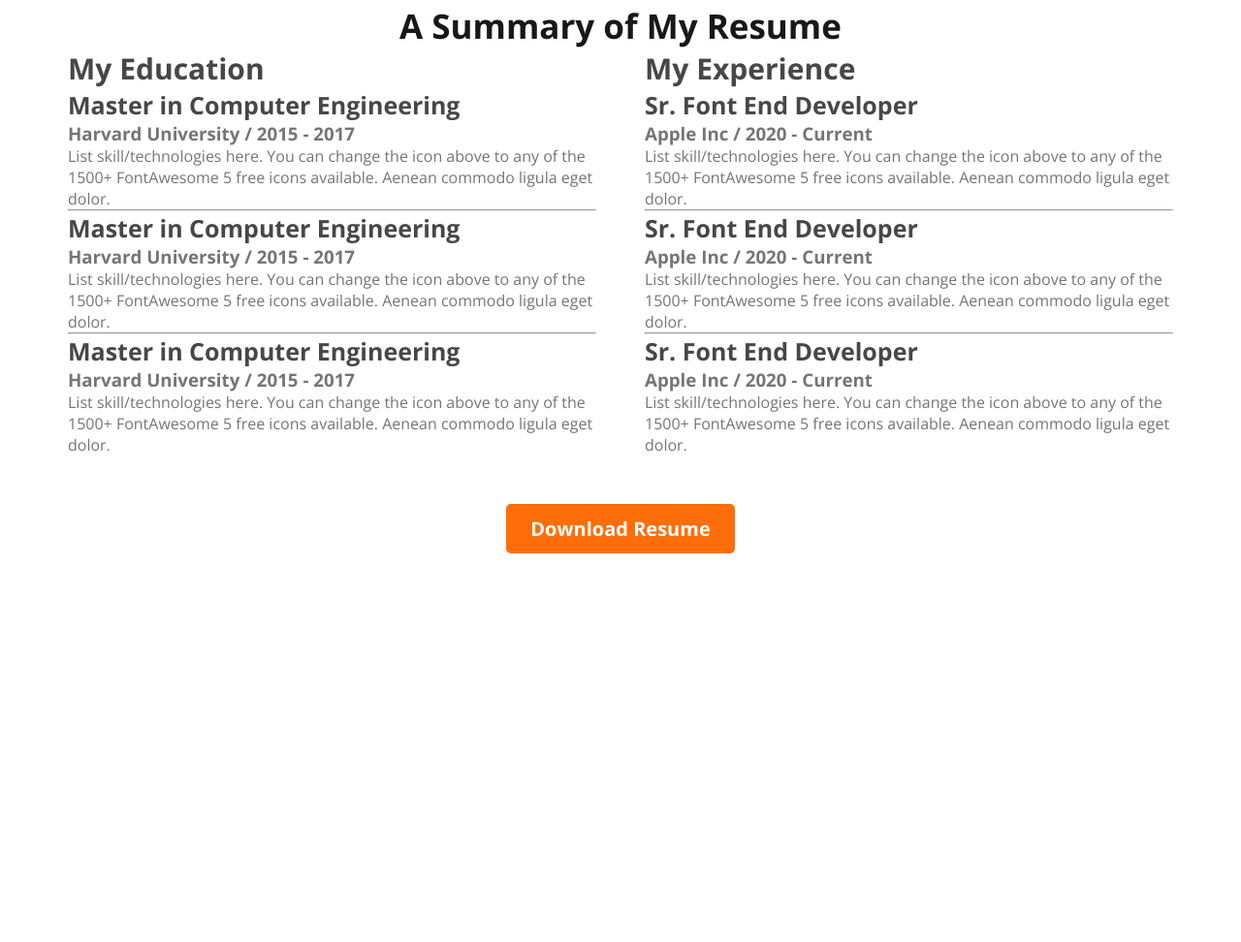
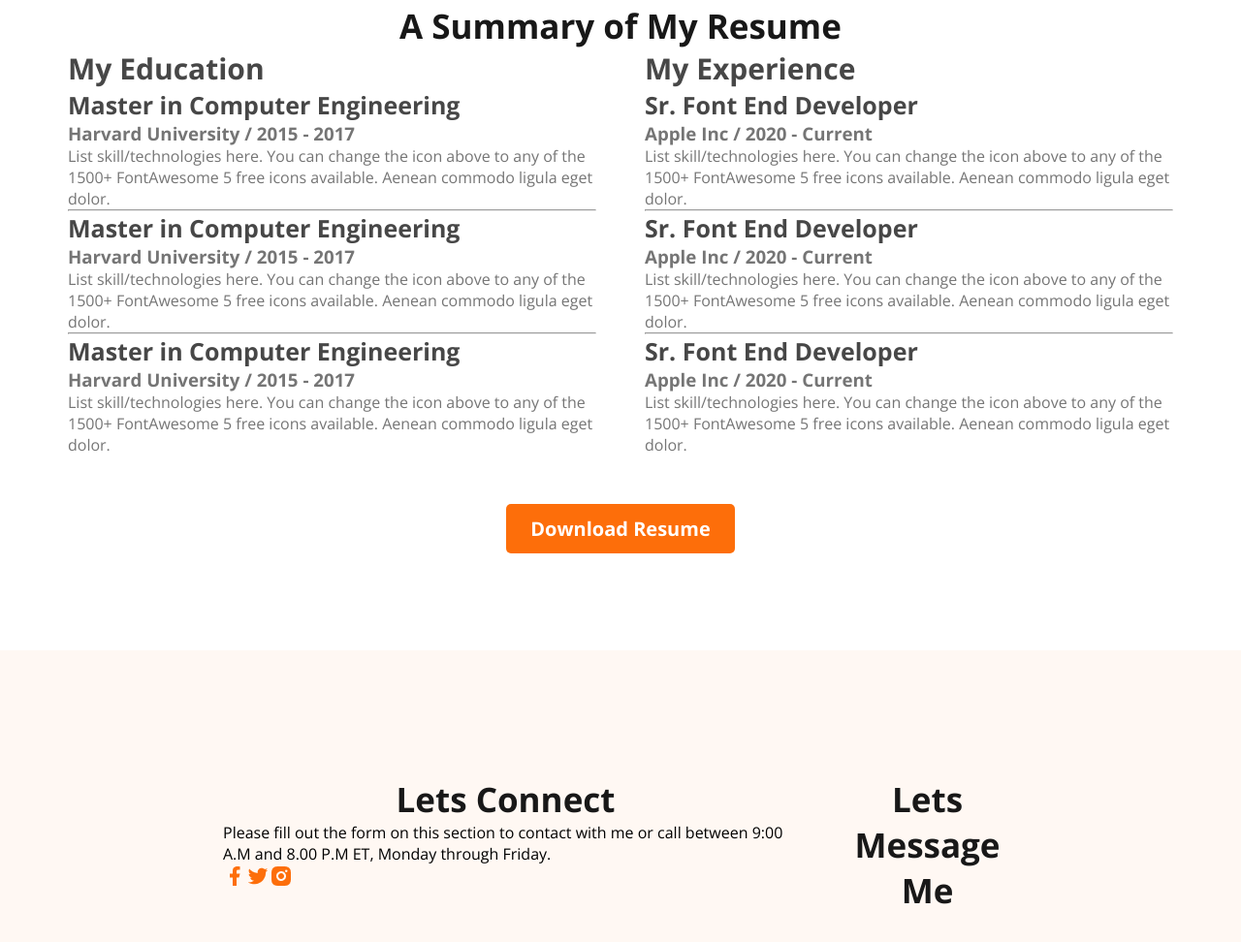
Before and after one commit to tanvir0908/developer_portfolio, a plain HTML site: page index.html in a window 1280 px wide. Shown: the part 2081-3053 px from the top of the page at 97% size. Before the commit the page ends 2652 px from the top, so only its background shows below. Drawn offline with nearby package versions, Linux system fonts and the light colour scheme.

Commit message:
Basic footer

```diff
--- a/index.html
+++ b/index.html
@@ -107,7 +107,7 @@
           </div>
         </div>
       </section>
-      <section class="">
+      <section class="resume">
         <h3 class="section-title">A Summary of My Resume</h3>
         <div class="resume-container">
           <div class="resume-column">
@@ -186,6 +186,22 @@
         </div>
       </section>
     </main>
-    <footer></footer>
+    <footer>
+      <div class="footer-column">
+        <h3 class="section-title">Lets Connect</h3>
+        <p class="footer-section-description">
+          Please fill out the form on this section to contact with me or call
+          between 9:00 A.M and 8.00 P.M ET, Monday through Friday.
+        </p>
+        <div class="social-links">
+          <a href=""><img src="./images/icons/facebook.png" alt="" /></a
+          ><a href=""><img src="./images/icons/twitter.png" alt="" /></a
+          ><a href=""><img src="./images/icons/insta.png" alt="" /></a>
+        </div>
+      </div>
+      <div class="footer-column">
+        <h3 class="section-title">Lets Message Me</h3>
+      </div>
+    </footer>
   </body>
 </html>
--- a/styles/style.css
+++ b/styles/style.css
@@ -155,3 +155,11 @@
   margin-top: 50px;
   text-align: center;
 }
+/* Footer */
+footer {
+  padding: 130px 230px;
+  margin-top: 100px;
+  background-color: #fff8f3;
+  display: flex;
+  gap: 50px;
+}
```
